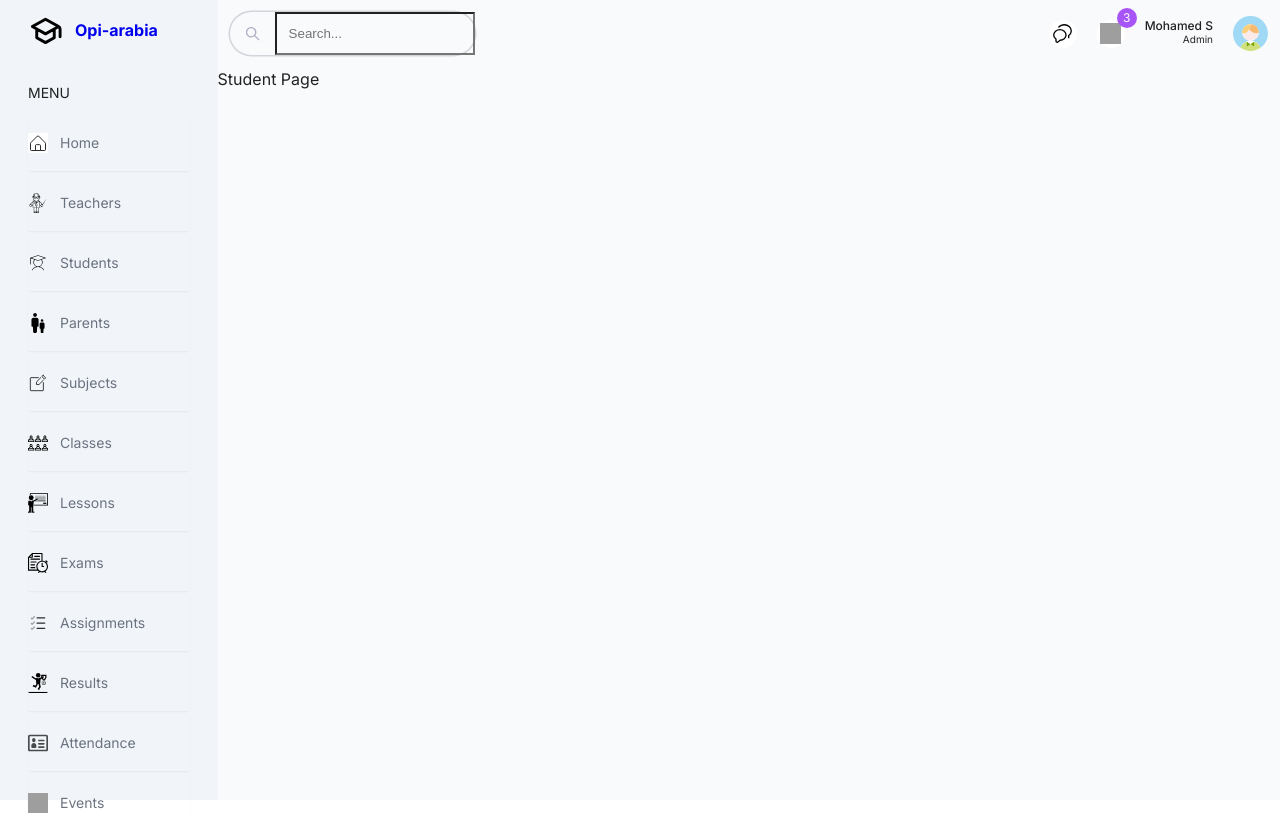
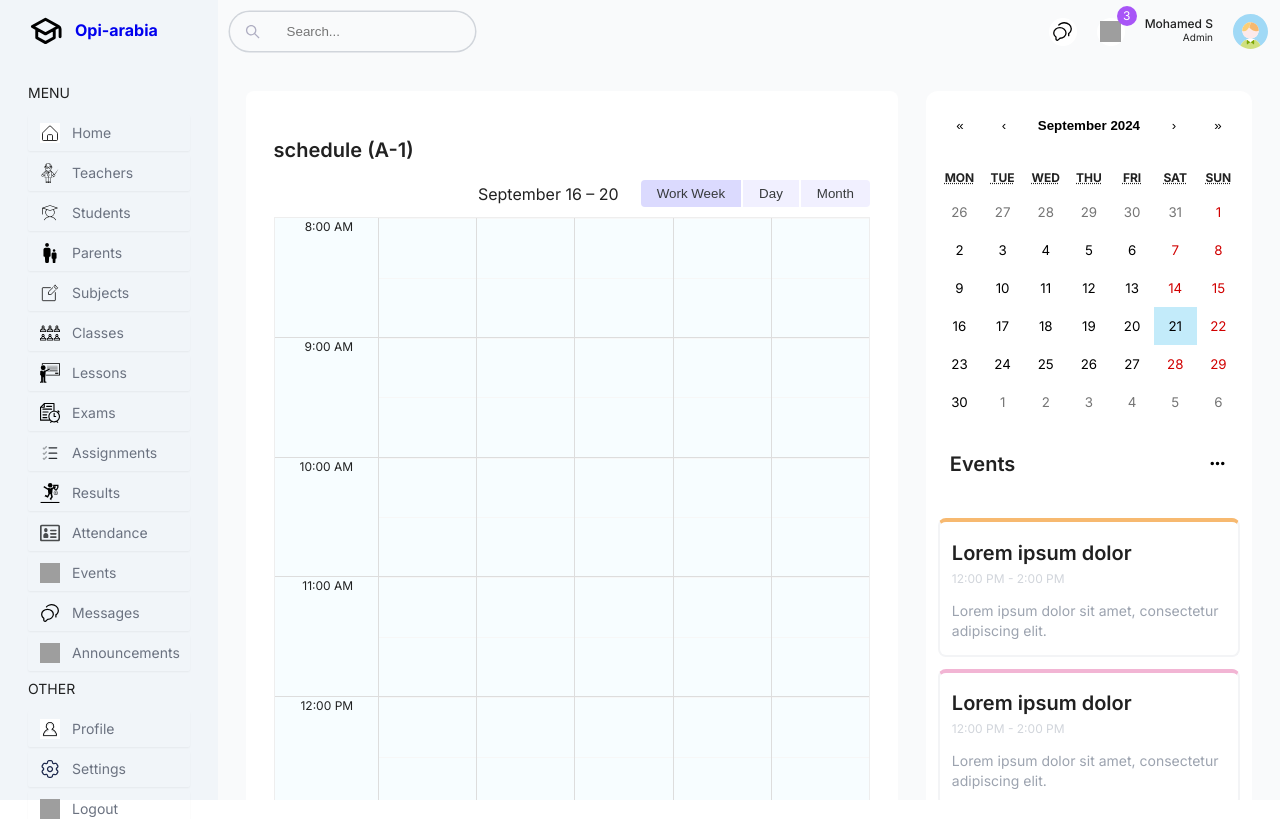
Before and after one commit to MoeSuo/school, a Next.js app: page /student in a window 1280 px wide. Shown: the top 819 px of the page. Built offline with nearby package versions, Linux system fonts and the light colour scheme; grey boxes are pictures that could not be loaded.

Commit message:
UI: start student route ui

```diff
--- a/package.json
+++ b/package.json
@@ -15,10 +15,13 @@
     "@mui/material-nextjs": "^6.1.1",
     "@mui/styles": "^6.1.1",
     "@mui/x-date-pickers": "^7.18.0",
+    "@types/react-big-calendar": "^1.8.11",
     "autoprefixer": "^10.4.20",
     "dayjs": "^1.11.13",
+    "moment": "^2.30.1",
     "next": "14.2.13",
     "react": "^18",
+    "react-big-calendar": "^1.14.1",
     "react-calendar": "^5.0.0",
     "react-dom": "^18",
     "recharts": "^2.13.0-alpha.5"
--- a/src/app/(dashboard)/admin/page.tsx
+++ b/src/app/(dashboard)/admin/page.tsx
@@ -35,7 +35,7 @@
         </div>
       </div>
       {/* right side div */}
-      <div className="w-full md:w-1/3 flex flex-col gap-7 bg-gray-300">
+      <div className="w-full md:w-1/3 flex flex-col gap-7">
         <EventCalendar />
         <Announcements />
         <DateCalendarReferenceDate />
--- a/src/app/(dashboard)/student/page.tsx
+++ b/src/app/(dashboard)/student/page.tsx
@@ -1,9 +1,25 @@
-import React from 'react'
+import Announcements from "@/components/Announcements";
+import BigCalendar from "@/components/BigCalendar";
+import { EventCalendar } from "@/components/EventCalendar";
+import React from "react";
 
 const StudentPage = () => {
   return (
-    <div>Student Page</div>
-  )
-}
+    <div className="flex gap-7 p-7 flex-col md:flex-row">
+      {/* left side div */}
+      <div className="w-full md:w-2/3 flex flex-col gap-7 ">
+        <div className="w-full h-full bg-white p-7 rounded-lg" >
+        <h2 className="text-xl font-semibold">schedule (A-1)</h2>
+        <BigCalendar />
+        </div>
+      </div>
+      {/* right side div */}
+      <div className="w-full md:w-1/3 flex flex-col gap-7 ">
+        <EventCalendar />
+        <Announcements />
+      </div>
+    </div>
+  );
+};
 
-export default StudentPage
+export default StudentPage;
--- a/src/app/globals.css
+++ b/src/app/globals.css
@@ -17,3 +17,93 @@
   background-color: #c3ebfa !important;
   color: black !important;
 }
+
+.rbc-btn-group:first-child {
+  display: none !important;
+}
+
+.rbc-toolbar-label {
+  text-align: right !important;
+  padding: 0px 20px !important;
+}
+
+.rbc-btn-group:last-child {
+  font-size: 13px !important;
+}
+
+.rbc-btn-group:last-child button {
+  border: none !important;
+  background-color: #f1f0ff !important;
+  margin-left: 2px !important;
+}
+
+.rbc-toolbar button.rbc-active {
+  background-color: #dbdafe !important;
+  box-shadow: none !important;
+}
+
+.rbc-time-view {
+  border-color: #eee !important;
+}
+
+.rbc-time-header {
+  display: none !important;
+}
+
+.rbc-time-content {
+  border: none !important;
+}
+
+.rbc-time-gutter.rbc-time-column {
+  font-size: 12px !important;
+}
+
+.rbc-time-gutter.rbc-time-column .rbc-timeslot-group {
+  padding: 0px 20px !important;
+}
+
+.rbc-timeslot-group {
+  background-color: #f7fdff !important;
+}
+
+.rbc-day-slot {
+  font-size: 14px !important;
+}
+
+.rbc-event {
+  border: none !important;
+  color: black !important;
+  padding: 10px !important;
+  margin: 10px !important;
+  width: 99% !important;
+}
+
+.rbc-event:nth-child(1) {
+  background-color: #e2f8ff !important;
+}
+.rbc-event:nth-child(2) {
+  background-color: #fefce8 !important;
+}
+.rbc-event:nth-child(3) {
+  background-color: #f2f1ff !important;
+}
+.rbc-event:nth-child(4) {
+  background-color: #fdf2fb !important;
+}
+.rbc-event:nth-child(5) {
+  background-color: #e2f8ff !important;
+}
+.rbc-event:nth-child(6) {
+  background-color: #fefce8 !important;
+}
+.rbc-event:nth-child(7) {
+  background-color: #f2f1ff !important;
+}
+.rbc-event:nth-child(8) {
+  background-color: #fdf2fb !important;
+}
+
+.rbc-event-label{
+  color: gray !important;
+  margin-bottom: 5px;
+}
--- /dev/null
+++ b/src/components/BigCalendar.tsx
@@ -0,0 +1,34 @@
+"use client";
+
+import { Calendar, momentLocalizer, View, Views } from "react-big-calendar";
+import moment from "moment";
+import "react-big-calendar/lib/css/react-big-calendar.css";
+import { useState } from "react";
+import { calendarEvents } from "@/lib/data";
+
+const localizer = momentLocalizer(moment);
+
+const BigCalendar = () => {
+  const [view, setView] = useState<View>(Views.WORK_WEEK);
+
+  const handleOnChangeView = (selectedView: View) => {
+    setView(selectedView);
+  };
+
+  return (
+    <Calendar
+      localizer={localizer}
+      events={calendarEvents}
+      startAccessor="start"
+      endAccessor="end"
+      views={["work_week", "day", "month"]}
+      view={view}
+      style={{ height: "98%" }}
+      onView={handleOnChangeView}
+      min={new Date(2025, 1, 0, 8, 0, 0)}
+      max={new Date(2025, 11, 28, 18, 0, 0)}
+    />
+  );
+};
+
+export default BigCalendar;
--- a/src/components/Menu.tsx
+++ b/src/components/Menu.tsx
@@ -129,10 +129,10 @@
             <Link
               key={i.label}
               href={i.href}
-              className="flex gap-3 justify-center md:justify-start py-1 hover:bg-slate-50 rounded-sm shadow-sm text-gray-500 hover:text-gray-900 items-center no-underline"
+              className="flex gap-3 justify-center md:justify-start py-1 hover:bg-slate-50 rounded-sm shadow-sm text-gray-500 hover:text-gray-900 items-center no-underline px-3"
             >
               <Image src={i.icon} width={20} height={20} alt={i.label} />
-              <p className="hidden md:block">{i.label}</p>
+              <p className="hidden md:block my-1">{i.label}</p>
             </Link>
           )
             }
--- a/src/components/Navbar.tsx
+++ b/src/components/Navbar.tsx
@@ -13,7 +13,7 @@
           alt="search"
           className="opacity-30 ml-3"
         />
-        <input type="text" placeholder="Search..." className="w-[200px] p-3 bg-transparent outline-none" />
+        <input type="text" placeholder="Search..." className="w-[200px] p-3 bg-transparent outline-none border-none" />
       </div>
       {/* User icons */}
       <div className="flex items-center gap-5 justify-end w-full">
--- a/src/lib/data.ts
+++ b/src/lib/data.ts
@@ -915,8 +915,15 @@
   },
 ];
 
+
 // YOU SHOULD CHANGE THE DATES OF THE EVENTS TO THE CURRENT DATE TO SEE THE EVENTS ON THE CALENDAR
 export const calendarEvents = [
+  {
+    title: "Math",
+    allDay: false,
+    start: new Date(2024, 1, 1, 1, 0),
+    end: new Date(2025, 25, 25, 25, 45),
+  },
   {
     title: "Math",
     allDay: false,
```
Also changed, not shown: 1 other file (tests, documents, lock files or other folders).
